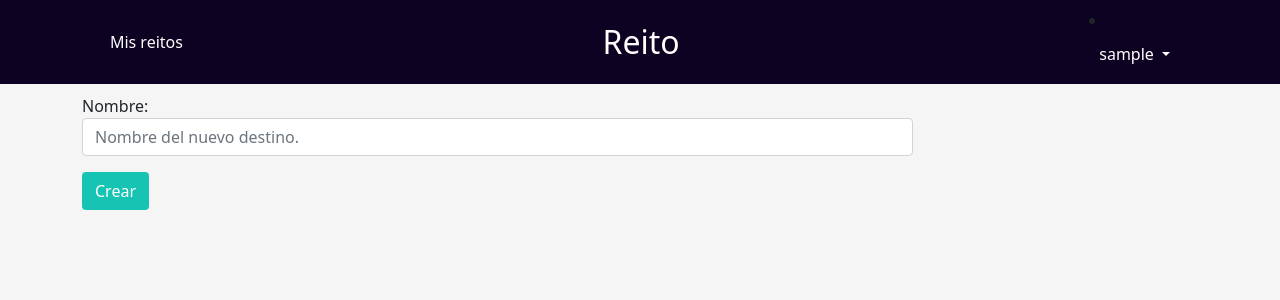
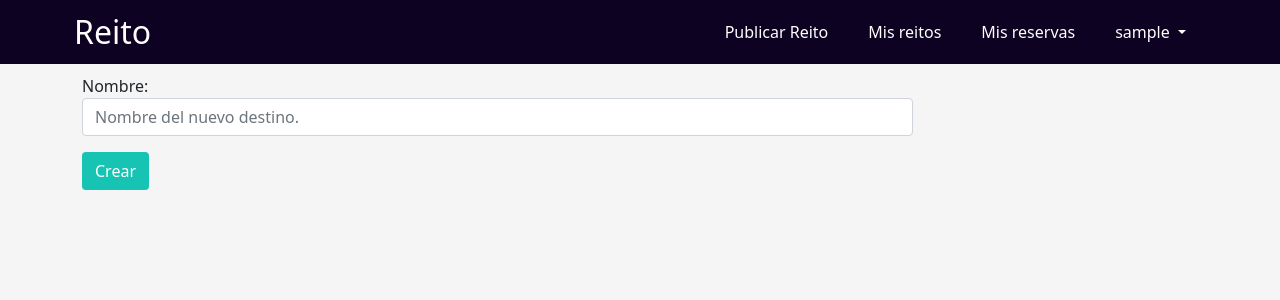
Before and after one commit to gomezluis007/Reito, a Django app: page /nuevo-destino/ in a window 1280 px wide. Shown: the top 300 px of the page. Run offline with Django 3.2, Linux system fonts and the light colour scheme; the visitor is signed in with stand-in values (Sample User, id 1); some libraries are stand-ins or nearby versions.

Commit message:
Modificar navbar y agregar link a historial en dropdown

```diff
--- a/static/css/style.css
+++ b/static/css/style.css
@@ -45,13 +45,10 @@ body {
     align-items: flex-end;
 } */
 
-.nav-it-der {
-    margin-right: 7%;
-}
 
-.nav-it-izq {
-    margin-left: 7%;
-}
+
+/* -----------------  Nav Bar ------------------ */
+
 
 .nav-personalized {
     background-color: #0D0221;
@@ -60,6 +57,7 @@ body {
 .nav-personalized a {
     color: #FFFFFF;
     padding: 10px;
+    margin-right: 20px;
     cursor: pointer;
 }
 
@@ -70,6 +68,37 @@ body {
 .nav-personalized ul a{
     color: #3A606E;
 }
+
+
+.contenedor {
+    width: 90%;
+    margin: auto;
+}
+
+.head {
+    display: flex;
+    justify-content: space-between;
+    align-items: center;
+}
+
+.contenedor-links {
+    align-items: center;
+}
+
+@media (max-width: 767px) {
+    .contenedor {
+        width: 95%;
+        margin: auto;
+    }
+
+    .nav-personalized a {
+        margin-right: 10px;
+    }
+}
+
+
+
+/* -----------------   ------------------ */
 
 .separator {
     padding: 5px;
@@ -163,6 +192,10 @@ body {
     .busqueda {
         left:15%
     }
+
+    .head {
+        flex-direction: column;
+    }
 }
 
 @media (max-width: 340px) {
--- a/viajes/templates/navbar.html
+++ b/viajes/templates/navbar.html
@@ -1,40 +1,74 @@
 
-<nav class="navbar nav-personalized ">
-    <div class="container-fluid d-flex justify-content-between">
+<nav class="navbar nav-personalized">
+    <div class="contenedor">
+        <div class="head">
 
-        <div class="d-flex justify-content-end nav-it-izq">
+            <!--- Logo -->
+            <div class="contenedor-titulo-pagina">
                 {% if user.is_authenticated %}
+                    <a href="{% url 'viajes:index' %}" class="navbar-brand fs-2">
+                        Reito
+                    </a>
+                {% endif %}
+            </div>
+
+            <!--- Links -->
+            <div class="d-flex align-items-center contenedor-links">
+
+                {% if user.is_authenticated %}
+                    <div class="">
+                        <a class="nav-link" href="#">
+                            Publicar Reito
+                        </a>
+                    </div>
+
+
+                    <div class="">
                         <a class="nav-link" href="{% url 'viajes:ver_viajes'%}">
                             Mis reitos
                         </a>
+                    </div>
+
+                    <div class="">
+                        <a class="nav-link" href="#">
+                            Mis reservas
+                        </a>
+                    </div>
+
                 {% endif %}
 
-        </div>
+                <div class="justify-content-end">
+                    {% if user.is_authenticated %}
 
-        {% if user.is_authenticated %}
-            <div class="d-flex justify-content-center">
-                <a href="{% url 'viajes:index' %}" class="nav-link fs-2">
-                    Reito
-                </a>
-            </div>
-        {% endif %}
-
-        <div class="d-flex justify-content-end nav-it-der">
-            {% if user.is_authenticated %}
-            <li class="nav-item dropdown">
-                <a class="nav-link dropdown-toggle" href="#" id="navbarDropdown" role="button" data-bs-toggle="dropdown" aria-expanded="false">
+                    <li class="nav-item dropdown" style="list-style: none;">
+                        <a class="nav-link dropdown-toggle" href="#" id="navbarDropdownMenuLink" data-toggle="dropdown" aria-haspopup="true" aria-expanded="false">
                             {{ user.username }}
                         </a>
                         <ul class="dropdown-menu" aria-labelledby="navbarDropdown">
-                  <li><a class="dropdown-item list-item-nav" href="{% url 'usuarios:ver_mi_cuenta' %}">Perfil</a></li>
-                  <li><a class="dropdown-item list-item-nav" href="{% url 'usuarios:logout' %}">
+                            <li>
+                                <a class="dropdown-item list-item-nav" href="{% url 'usuarios:ver_mi_cuenta' %}">
+                                    <i class="fas fa-user"></i>
+                                    Perfil
+                                </a>
+                            </li>
+                            <li>
+                                <a class="dropdown-item list-item-nav" href="#">
+                                    <i class="fas fa-history"></i>
+                                    Historial
+                                </a>
+                            </li>
+                            <li>
+                                <a class="dropdown-item list-item-nav" href="{% url 'usuarios:logout' %}">
                                     <span class="fas fa-sign-in-alt"></span>
                                     Cerrar sesi&oacute;n
-                    </a></li>
+                                </a>
+                            </li>
                         </ul>
                     </li>
+
                     {% else %}
-                <li class="nav-item dropdown">
+
+                    <li class="nav-item dropdown" style="list-style: none;">
                         <a class="nav-link dropdown-toggle" href="#" id="navbarDropdown" role="button" data-bs-toggle="dropdown" aria-expanded="false">
                             Sesi&oacute;n
                         </a>
@@ -51,6 +85,9 @@
                     </li>
                     {% endif %}
                 </div>
+
+            </div>
+        </div>
     </div>
 </nav>
 
```
Lines whose indentation alone changed are shown as unchanged.
